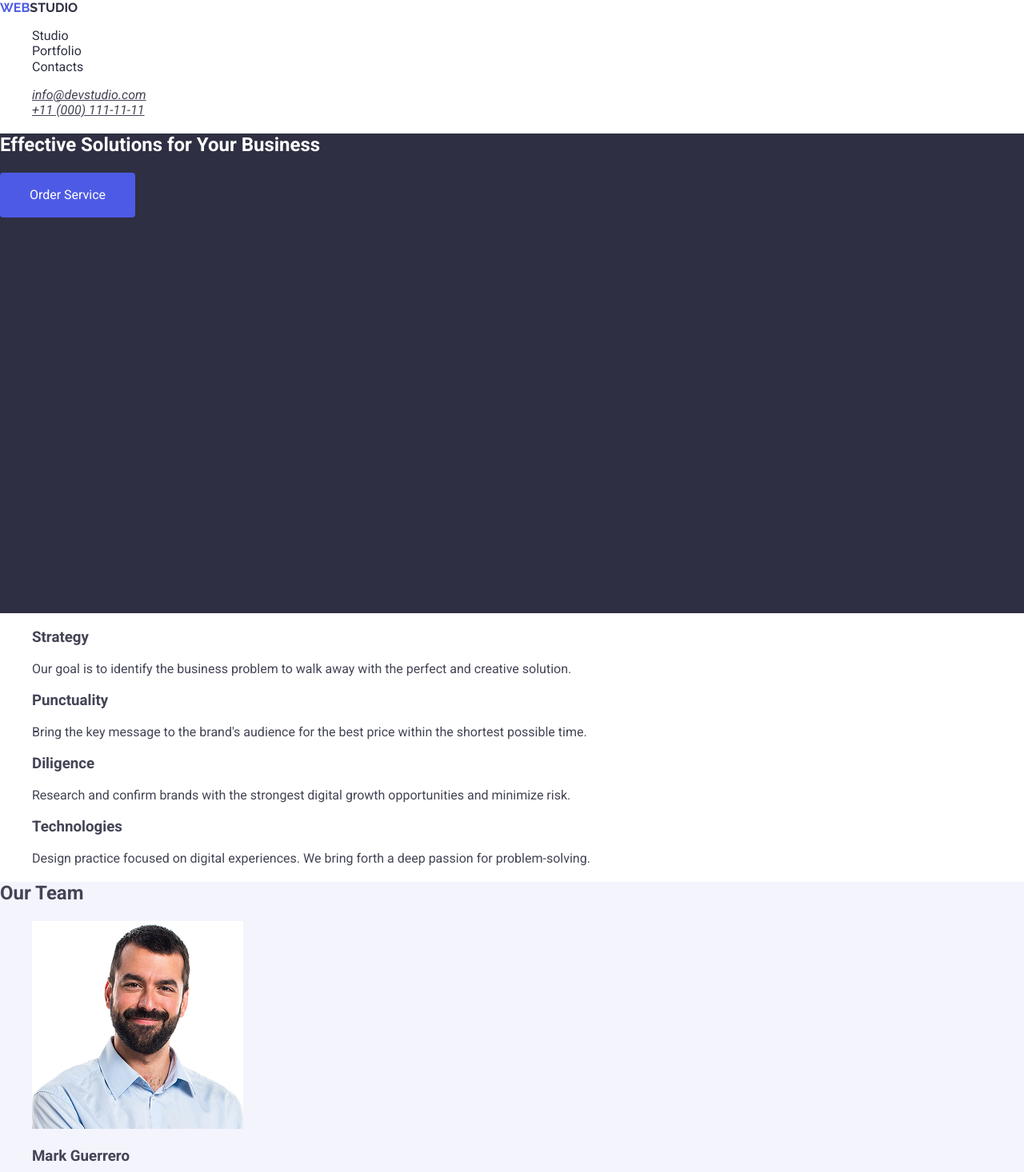
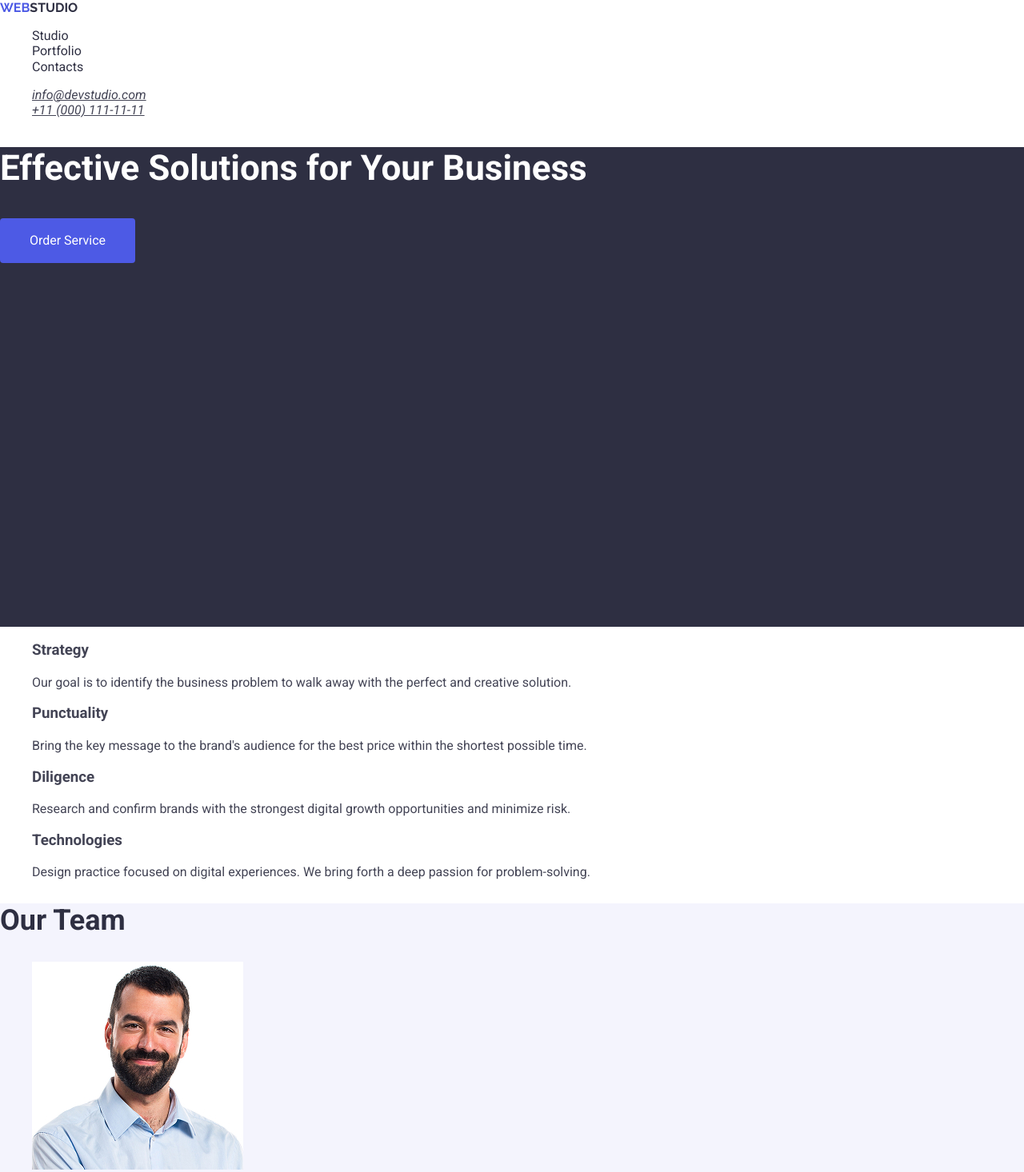
Before and after one commit to MirayBayan/goit-markup-hw-02, a plain HTML site: page index.html in a window 1280 px wide. Shown: the top 1466 px of the page at 80% size. Drawn offline with nearby package versions, Linux system fonts and the light colour scheme.

Commit message:
goit-markup-hw-02

```diff
--- a/css/styles.css
+++ b/css/styles.css
@@ -82,3 +82,11 @@ footer {
 .footer .logo {
   color: #ffffff;
 }
+h2 {
+  color: #2e2f42;
+  font-size: 36px;
+}
+h1 {
+  font-size: 44px;
+  color: #ffffff;
+}
```
